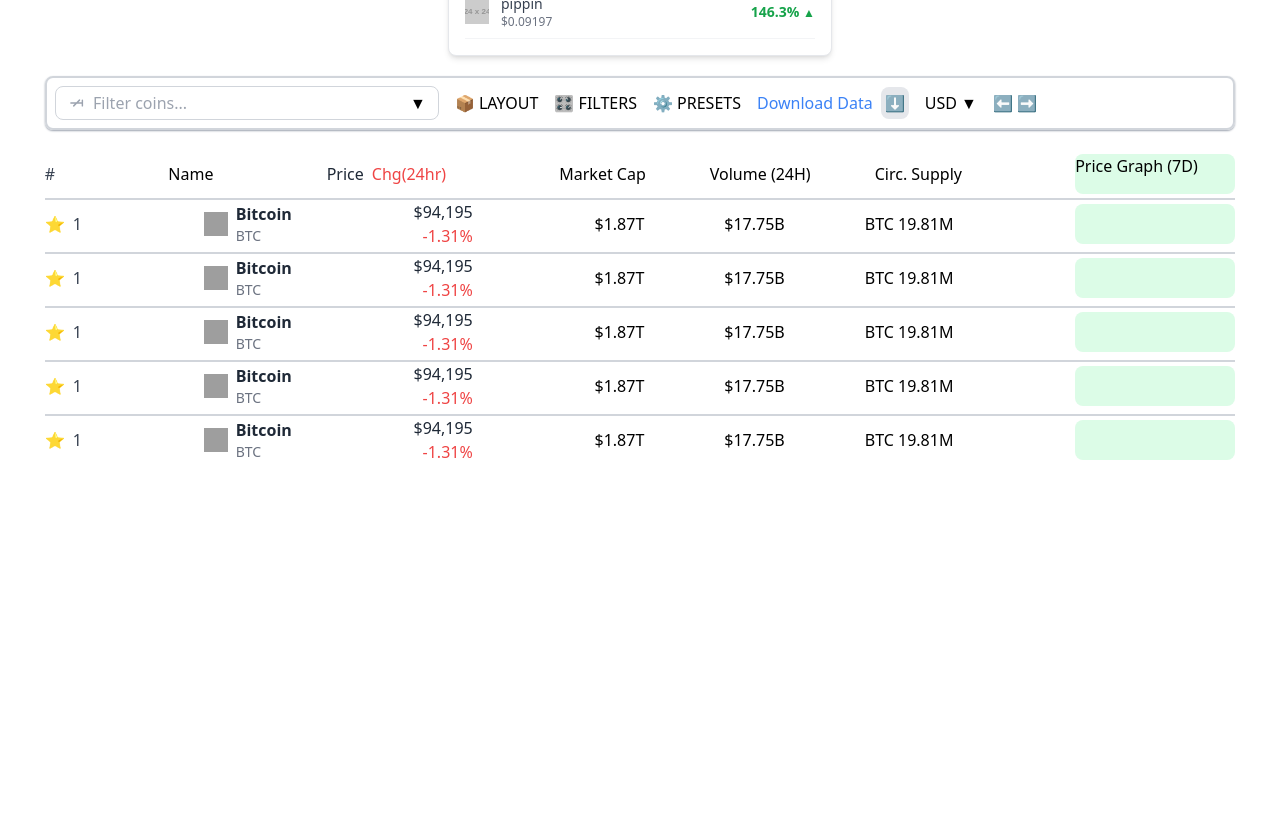
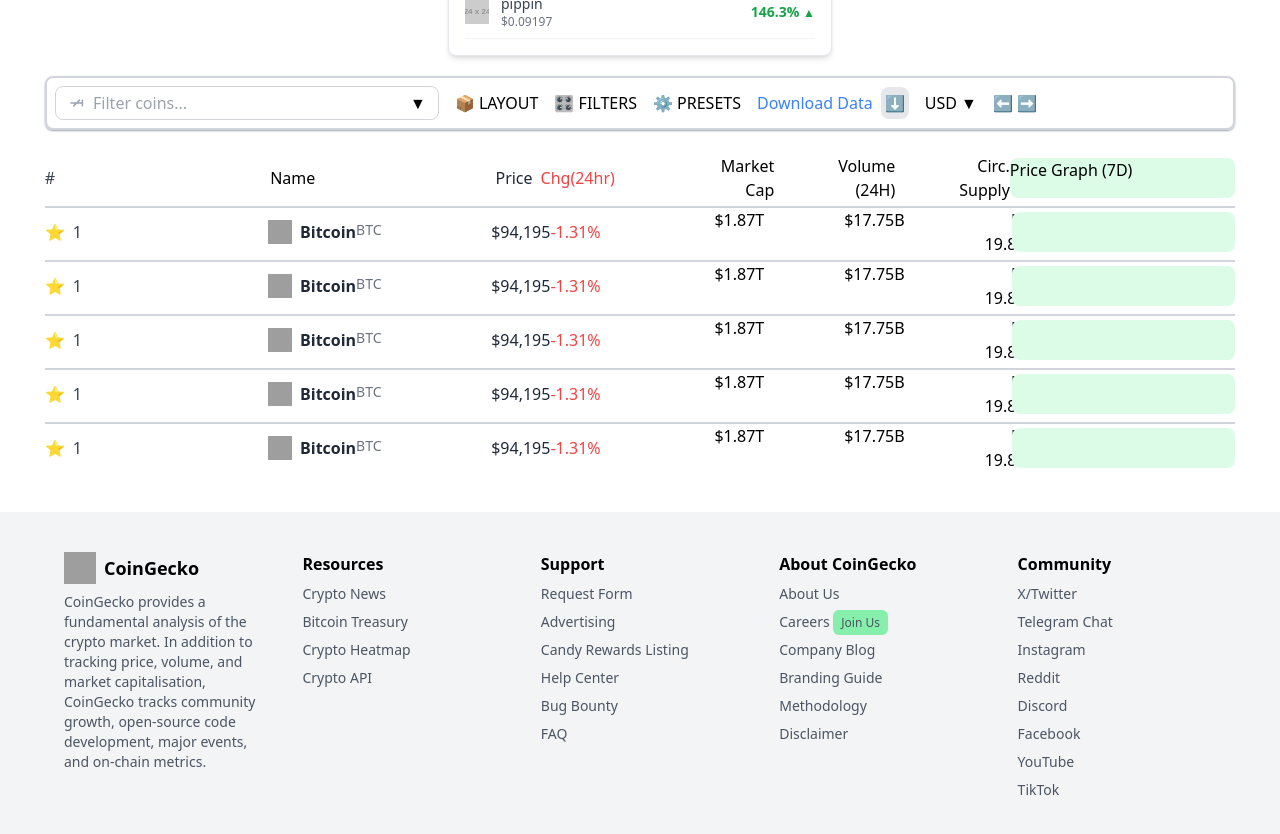
Before and after one commit to kumardevofficial/airdrop-task-book, a React (Vite) app: page / in a window 1280 px wide. Shown: the part 580-1414 px from the top of the page. Before the commit the page ends 1044 px from the top, so only its background shows below. Built offline with nearby package versions, Linux system fonts and the light colour scheme; grey boxes are pictures that could not be loaded.

Commit message:
updating homepage

```diff
--- a/src/App.css
+++ b/src/App.css
@@ -1,3 +1,14 @@
 .heading-text-shadow {
   /* text-shadow: 1px 1px 5px yellow; */
 }
+
+/* Hide scrollbar but allow scrolling */
+.hide-scrollbar {
+  overflow: auto;
+  scrollbar-width: none; /* Firefox */
+  -ms-overflow-style: none; /* Internet Explorer 10+ */
+}
+
+.hide-scrollbar::-webkit-scrollbar {
+  display: none; /* Chrome, Safari, Edge */
+}
--- a/src/App.jsx
+++ b/src/App.jsx
@@ -4,12 +4,14 @@
 import Header from "./components/Header";
 import PopUpBox from "./components/Popup";
 import { useState } from "react";
+import ATBFooter from "./components/Footer/Footer";
 
 function App() {
   return (
     <>
       <Header />
       <Outlet />
+      <ATBFooter />
     </>
   );
 }
--- /dev/null
+++ b/src/components/Footer/Footer.jsx
@@ -0,0 +1,86 @@
+import React from "react";
+
+const ATBFooter = () => {
+  return (
+    <footer className="bg-gray-100 p-10 mt-10">
+      <div className="max-w-6xl mx-auto grid grid-cols-1 md:grid-cols-5 gap-10">
+        {/* Logo and Description */}
+        <div>
+          <div className="flex items-center gap-2">
+            <img
+              src="/path-to-coingecko-logo.png"
+              alt="CoinGecko Logo"
+              className="w-8 h-8"
+            />
+            <span className="text-lg font-bold">CoinGecko</span>
+          </div>
+          <p className="text-sm text-gray-600 mt-2">
+            CoinGecko provides a fundamental analysis of the crypto market. In
+            addition to tracking price, volume, and market capitalisation,
+            CoinGecko tracks community growth, open-source code development,
+            major events, and on-chain metrics.
+          </p>
+        </div>
+
+        {/* Resources */}
+        <div>
+          <h3 className="font-semibold">Resources</h3>
+          <ul className="mt-2 space-y-2 text-sm text-gray-600">
+            <li>Crypto News</li>
+            <li>Bitcoin Treasury</li>
+            <li>Crypto Heatmap</li>
+            <li>Crypto API</li>
+          </ul>
+        </div>
+
+        {/* Support */}
+        <div>
+          <h3 className="font-semibold">Support</h3>
+          <ul className="mt-2 space-y-2 text-sm text-gray-600">
+            <li>Request Form</li>
+            <li>Advertising</li>
+            <li>Candy Rewards Listing</li>
+            <li>Help Center</li>
+            <li>Bug Bounty</li>
+            <li>FAQ</li>
+          </ul>
+        </div>
+
+        {/* About CoinGecko */}
+        <div>
+          <h3 className="font-semibold">About CoinGecko</h3>
+          <ul className="mt-2 space-y-2 text-sm text-gray-600">
+            <li>About Us</li>
+            <li>
+              Careers{" "}
+              <span className="text-xs bg-green-300 px-2 py-1 rounded-md">
+                Join Us
+              </span>
+            </li>
+            <li>Company Blog</li>
+            <li>Branding Guide</li>
+            <li>Methodology</li>
+            <li>Disclaimer</li>
+          </ul>
+        </div>
+
+        {/* Community */}
+        <div>
+          <h3 className="font-semibold">Community</h3>
+          <ul className="mt-2 space-y-2 text-sm text-gray-600">
+            <li>X/Twitter</li>
+            <li>Telegram Chat</li>
+            <li>Instagram</li>
+            <li>Reddit</li>
+            <li>Discord</li>
+            <li>Facebook</li>
+            <li>YouTube</li>
+            <li>TikTok</li>
+          </ul>
+        </div>
+      </div>
+    </footer>
+  );
+};
+
+export default ATBFooter;
--- /dev/null
+++ b/src/components/Footer/Footerwithcontent.jsx
@@ -0,0 +1,86 @@
+import React from "react";
+
+const Footerwithcontent = () => {
+  return (
+    <footer className="bg-gray-100 p-10">
+      <div className="max-w-6xl mx-auto grid grid-cols-1 md:grid-cols-5 gap-10">
+        {/* Logo and Description */}
+        <div>
+          <div className="flex items-center gap-2">
+            <img
+              src="/path-to-coingecko-logo.png"
+              alt="CoinGecko Logo"
+              className="w-8 h-8"
+            />
+            <span className="text-lg font-bold">CoinGecko</span>
+          </div>
+          <p className="text-sm text-gray-600 mt-2">
+            CoinGecko provides a fundamental analysis of the crypto market. In
+            addition to tracking price, volume, and market capitalisation,
+            CoinGecko tracks community growth, open-source code development,
+            major events, and on-chain metrics.
+          </p>
+        </div>
+
+        {/* Resources */}
+        <div>
+          <h3 className="font-semibold">Resources</h3>
+          <ul className="mt-2 space-y-2 text-sm text-gray-600">
+            <li>Crypto News</li>
+            <li>Bitcoin Treasury</li>
+            <li>Crypto Heatmap</li>
+            <li>Crypto API</li>
+          </ul>
+        </div>
+
+        {/* Support */}
+        <div>
+          <h3 className="font-semibold">Support</h3>
+          <ul className="mt-2 space-y-2 text-sm text-gray-600">
+            <li>Request Form</li>
+            <li>Advertising</li>
+            <li>Candy Rewards Listing</li>
+            <li>Help Center</li>
+            <li>Bug Bounty</li>
+            <li>FAQ</li>
+          </ul>
+        </div>
+
+        {/* About CoinGecko */}
+        <div>
+          <h3 className="font-semibold">About CoinGecko</h3>
+          <ul className="mt-2 space-y-2 text-sm text-gray-600">
+            <li>About Us</li>
+            <li>
+              Careers{" "}
+              <span className="text-xs bg-green-300 px-2 py-1 rounded-md">
+                Join Us
+              </span>
+            </li>
+            <li>Company Blog</li>
+            <li>Branding Guide</li>
+            <li>Methodology</li>
+            <li>Disclaimer</li>
+          </ul>
+        </div>
+
+        {/* Community */}
+        <div>
+          <h3 className="font-semibold">Community</h3>
+          <ul className="mt-2 space-y-2 text-sm text-gray-600">
+            <li>X/Twitter</li>
+            <li>Telegram Chat</li>
+            <li>Instagram</li>
+            <li>Reddit</li>
+            <li>Discord</li>
+            <li>Facebook</li>
+            <li>YouTube</li>
+            <li>TikTok</li>
+          </ul>
+        </div>
+      </div>
+    </footer>
+  );
+};
+
+export default Footerwithcontent;
--- a/src/components/MarketTrendingHeader/CoinData/CoinData.jsx
+++ b/src/components/MarketTrendingHeader/CoinData/CoinData.jsx
@@ -1,20 +1,21 @@
 import React from "react";
 import CryptoGraph from "../CryptoGraph";
 import CoinDatax from "./CoinDatax";
+import "../../../App.css";
 
 const CoinDataRow = () => {
   let myarr = [1, 2, 3, 3, 4, 5];
   return (
-    <>
-      <div className="flex items-center justify-between  w-[93%]  mx-auto mt-6">
+    <div className=" overflow-x-auto hide-scrollbar m-auto box-border scroll-auto hide-scrollbar w-[95%] md:w-[93%]">
+      <div className="flex items-center justify-between   mx-auto mt-6 ">
         {/* Star and Rank */}
-        <div className="flex items-center gap-2">
+        <div className="flex items-center gap-2 w-[25%]">
           {/* <button className="text-gray-400">⭐</button> */}
           <span className="text-gray-700 font-medium">#</span>
         </div>
 
         {/* Coin Info */}
-        <div className="flex items-center gap-2">
+        <div className="flex items-center gap-2 w-[25%]">
           Name
           {/* <img
             src="/path-to-bitcoin-logo.png"
@@ -28,31 +29,33 @@
         </div>
 
         {/* Price and Change */}
-        <div className="text-right flex gap-x-2">
+        <div className="text-right flex gap-x-2 w-[25%]">
           <div className="text-gray-800 font-medium">Price</div>
           <div className="text-red-500">Chg(24hr)</div>
         </div>
 
         {/* Market Cap, Volume, Supply */}
-        <div className="text-right  flex gap-x-16">
+        <div className="text-right  flex gap-x-16 w-[25%]">
           <div>Market Cap</div>
           <div>Volume (24H)</div>
           <div>Circ. Supply</div>
         </div>
 
         {/* Chart Placeholder */}
-        <div className="w-40 h-10 bg-green-100 rounded-lg">
+        <div className=" h-10 bg-green-100 rounded-lg w-[25%]">
           {/* Insert Chart here */}
           {/* <CryptoGraph /> */}
           Price Graph (7D)
         </div>
       </div>
-      {<CoinDatax />}
-      {<CoinDatax />}
-      {<CoinDatax />}
-      {<CoinDatax />}
-      {<CoinDatax />}
-    </>
+      <div>
+        {<CoinDatax />}
+        {<CoinDatax />}
+        {<CoinDatax />}
+        {<CoinDatax />}
+        {<CoinDatax />}
+      </div>
+    </div>
   );
 };
 
--- a/src/components/MarketTrendingHeader/CoinData/CoinDatax.jsx
+++ b/src/components/MarketTrendingHeader/CoinData/CoinDatax.jsx
@@ -1,44 +1,45 @@
+import "../../../App.css";
 const CoinDatax = ({ index }) => {
   return (
     <>
       <div
-        className="flex items-center justify-between border-t-2 border-gray-300 w-[93%]  mx-auto mt-1 "
+        className="flex items-center justify-between border-t-2 border-gray-300  mx-auto mt-1  "
         key={index}
       >
         {/* Star and Rank */}
-        <div className="flex items-center gap-2">
+        <div className="flex items-center gap-2  w-[25%]">
           <button className="text-gray-400">⭐</button>
           <span className="text-gray-700 font-medium">1</span>
         </div>
 
         {/* Coin Info */}
-        <div className="flex items-center gap-2">
+        <div className="flex items-center gap-2 w-[25%]">
           <img
             src="/path-to-bitcoin-logo.png"
             alt="Bitcoin Logo"
             className="w-6 h-6"
           />
-          <div>
+          <div className="flex">
             <div className="font-bold text-gray-800">Bitcoin</div>
             <div className="text-gray-500 text-sm">BTC</div>
           </div>
         </div>
 
         {/* Price and Change */}
-        <div className="text-right ">
+        <div className="text-right  w-[25%] flex">
           <div className="text-gray-800 font-medium">$94,195</div>
           <div className="text-red-500">-1.31%</div>
         </div>
 
         {/* Market Cap, Volume, Supply */}
-        <div className="text-right flex gap-x-20">
+        <div className="text-right flex gap-x-20 w-[25%]">
           <div>$1.87T</div>
           <div>$17.75B</div>
           <div>BTC 19.81M</div>
         </div>
 
         {/* Chart Placeholder */}
-        <div className="w-40 h-10 bg-green-100 rounded-lg">
+        <div className=" h-10 bg-green-100 rounded-lg w-[25%]">
           {/* Insert Chart here */}
           {/* <CryptoGraph /> */}
         </div>
--- a/src/components/MarketTrendingHeader/Coinsearch/CoinSearch.jsx
+++ b/src/components/MarketTrendingHeader/Coinsearch/CoinSearch.jsx
@@ -2,7 +2,7 @@
 
 const CoinSearchBar = () => {
   return (
-    <div className="flex items-center  p-2 rounded-lg shadow-sm shadow-gray-400  w-[93%] mx-auto mt-5 border-2 border-gray-300">
+    <div className="flex items-center  p-2 rounded-lg shadow-sm shadow-gray-400  w-[93%] mx-auto mt-5 border-2 border-gray-300 overflow-x-hidden ">
       {/* Search Input */}
       <div className="flex items-center border border-gray-300 rounded-lg px-3 py-1 w-full max-w-sm">
         <svg
```
